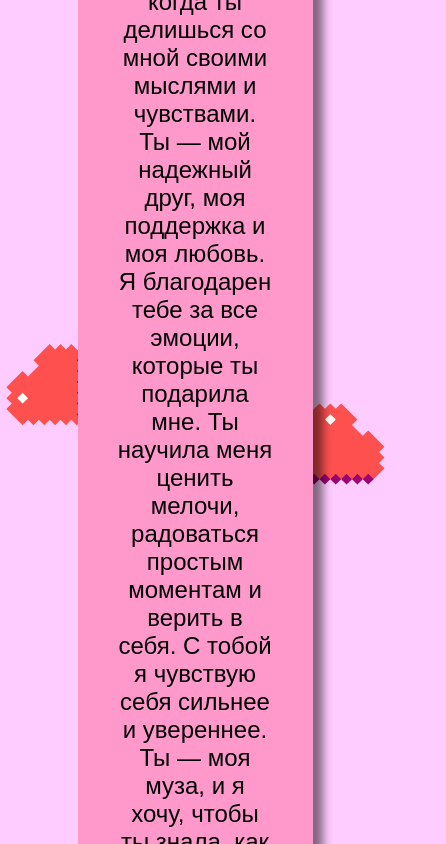
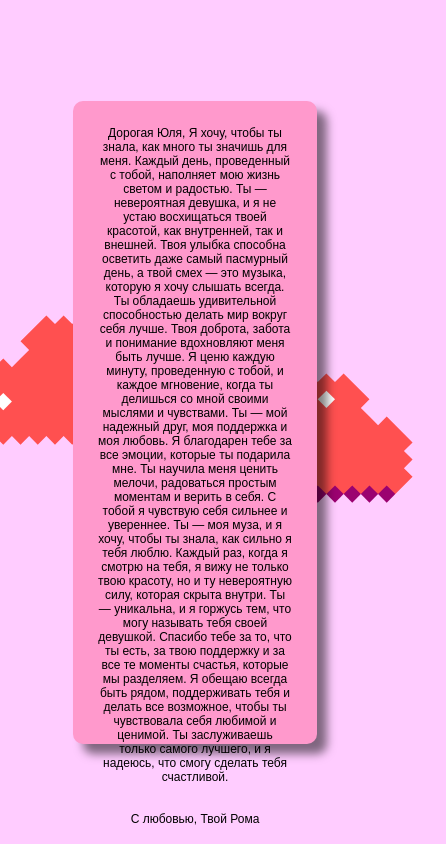
Before and after one commit to user-bat/love, a plain HTML site: page index.html in a window 390 px wide. Shown: the top 844 px of the page, 446 px wide, since content can reach past the window. Drawn offline with Linux system fonts and the light colour scheme.

Commit message:
Update style.css

```diff
--- a/style.css
+++ b/style.css
@@ -38,3 +38,18 @@ body {
     width: 25%;
     transform: rotate(45deg);
 }
+@media (max-width: 768px) {
+    .card {
+        width: 60%; /* Ширина карточки для мобильных устройств */
+        padding: 5px;
+        height: 75%;
+    }
+
+    .message {
+        font-size: 12px; /* Уменьшение размера шрифта */
+    }
+
+    .img, .img1 {
+        width: 40%;
+    }
+}
```
